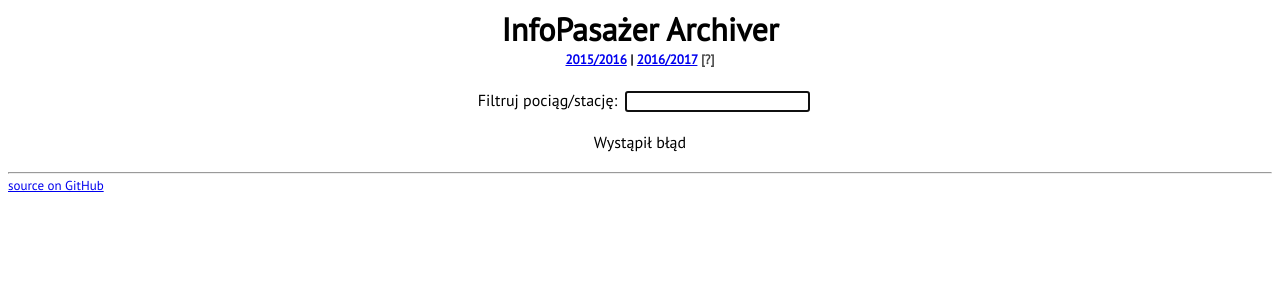
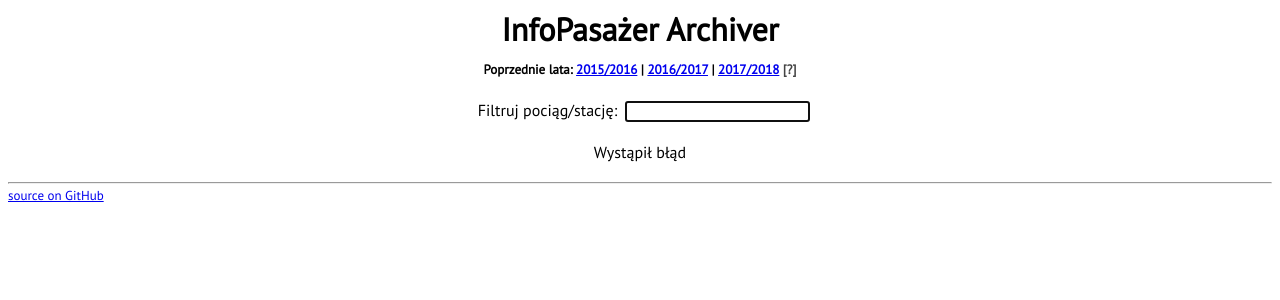
Before and after one commit to tmaciejewski/ipa, a PHP site: page / in a window 1280 px wide. Shown: the top 300 px of the page. Run offline with PHP 8.4, Linux system fonts and the light colour scheme.

Commit message:
add schedule 2017/2018

```diff
--- a/html/index.html
+++ b/html/index.html
@@ -20,7 +20,8 @@
         <script type="text/template" id="main-template">
             <h1>InfoPasażer Archiver</h1>
             <h5>
-                <a href="ipa_15_16.tar.bz2">2015/2016</a> | <a href="ipa_16_17.7z">2016/2017</a>
+                Poprzednie lata:
+                <a href="ipa_15_16.tar.bz2">2015/2016</a> | <a href="ipa_16_17.7z">2016/2017</a> | <a href="ipa_17_18.7z">2017/2018</a>
                 <span class="tooltip" title="Zalecana przeglądarka Firefox. Google Chrome wymaga uruchomienia z opcją '--allow-file-access-from-files'">[?]</span>
             </h5>
 
--- a/html/style.css
+++ b/html/style.css
@@ -11,7 +11,7 @@ h1 div {
 
 h5 {
     font-size: small;
-    margin-top: -20px;
+    margin-top: -10px;
 }
 
 .tooltip {
```
